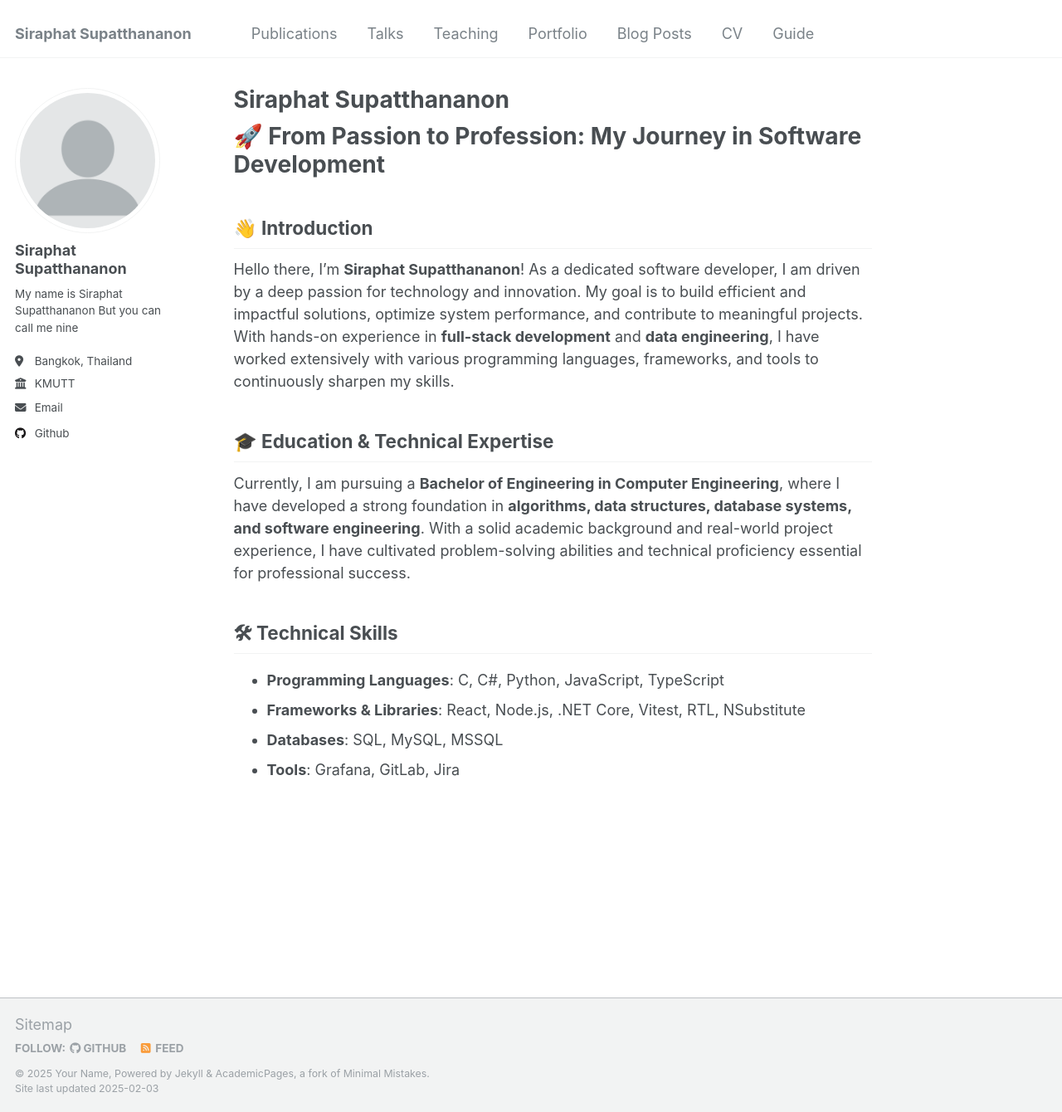
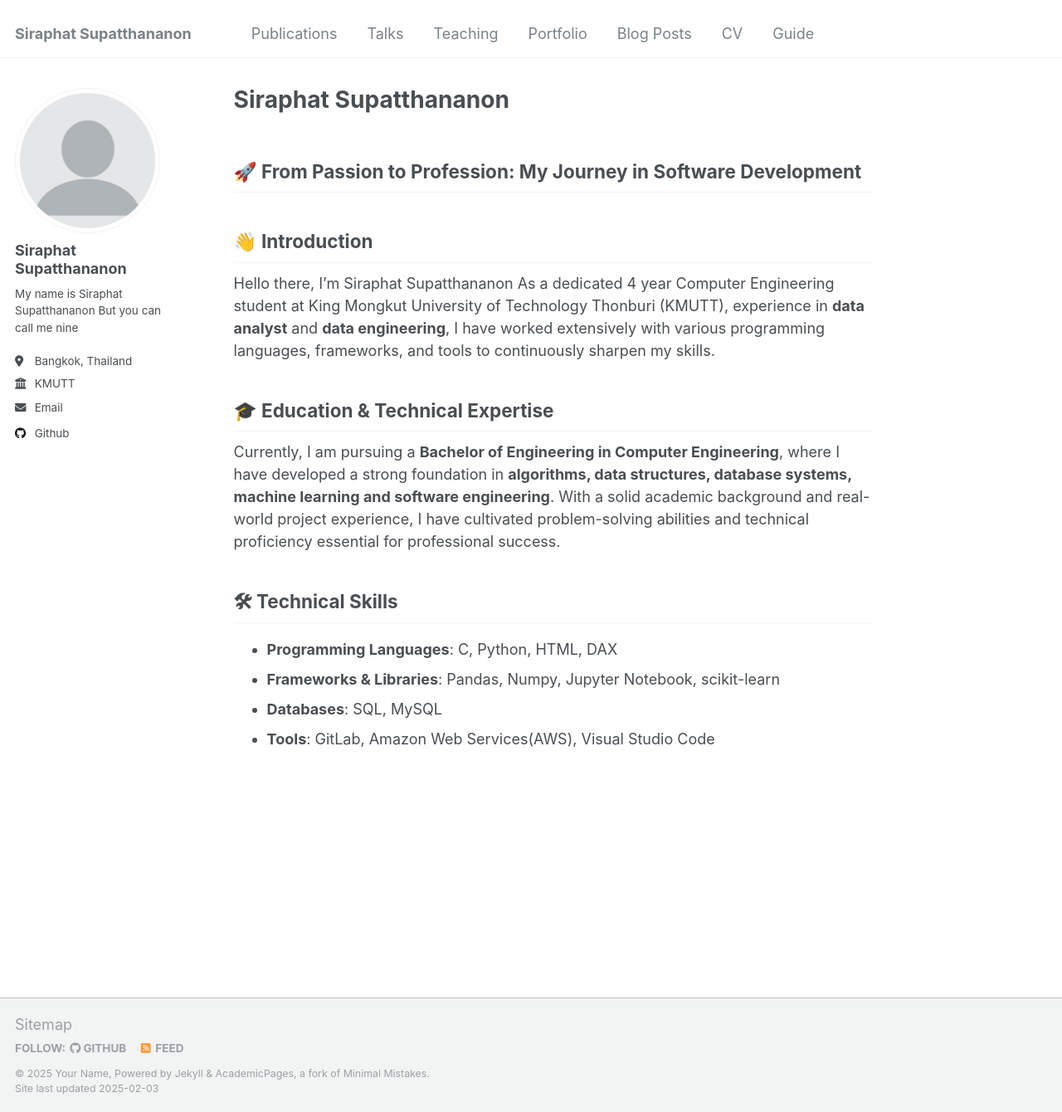
Before and after one commit to Tomoe1046/Tomoe1046.github.io, a Jekyll site: the page built from _pages/about.md, in a window 1280 px wide and 1340 px high. Shown: the whole window at 83% size. Built offline with Jekyll 4.4.1, drawn with Linux system fonts in a browser that asks for light colours.

Commit message:
edit about.md

```diff
--- a/_pages/about.md
+++ b/_pages/about.md
@@ -7,16 +7,16 @@ redirect_from:
   - /about.html
 ---
 
-# 🚀 From Passion to Profession: My Journey in Software Development
+## 🚀 From Passion to Profession: My Journey in Software Development
 
 ## 👋 Introduction
-Hello there, I’m **Siraphat Supatthananon**! As a dedicated software developer, I am driven by a deep passion for technology and innovation. My goal is to build efficient and impactful solutions, optimize system performance, and contribute to meaningful projects. With hands-on experience in **full-stack development** and **data engineering**, I have worked extensively with various programming languages, frameworks, and tools to continuously sharpen my skills.
+Hello there, I’m Siraphat Supatthananon As a dedicated 4 year Computer Engineering student at King Mongkut University of Technology Thonburi (KMUTT), experience in **data analyst** and **data engineering**, I have worked extensively with various programming languages, frameworks, and tools to continuously sharpen my skills.
 
 ## 🎓 Education & Technical Expertise
-Currently, I am pursuing a **Bachelor of Engineering in Computer Engineering**, where I have developed a strong foundation in **algorithms, data structures, database systems, and software engineering**. With a solid academic background and real-world project experience, I have cultivated problem-solving abilities and technical proficiency essential for professional success.
+Currently, I am pursuing a **Bachelor of Engineering in Computer Engineering**, where I have developed a strong foundation in **algorithms, data structures, database systems, machine learning and software engineering**. With a solid academic background and real-world project experience, I have cultivated problem-solving abilities and technical proficiency essential for professional success.
 
 ## 🛠 Technical Skills
-- **Programming Languages**: C, C#, Python, JavaScript, TypeScript
-- **Frameworks & Libraries**: React, Node.js, .NET Core, Vitest, RTL, NSubstitute
-- **Databases**: SQL, MySQL, MSSQL
-- **Tools**: Grafana, GitLab, Jira
+- **Programming Languages**: C, Python, HTML, DAX
+- **Frameworks & Libraries**: Pandas, Numpy, Jupyter Notebook, scikit-learn
+- **Databases**: SQL, MySQL
+- **Tools**: GitLab, Amazon Web Services(AWS), Visual Studio Code
```
